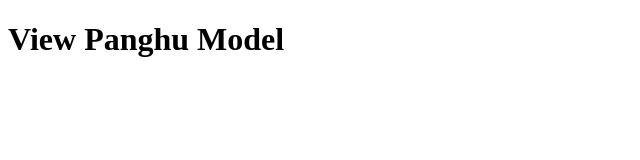
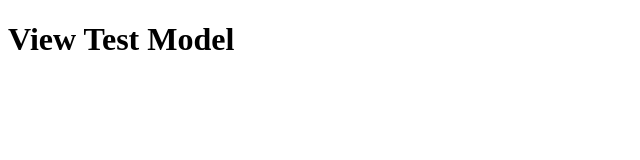
Before and after one commit to sylviasun43/february.github.io, a plain HTML site: page index.html in a window 1280 px wide. Shown: the whole page, without its empty margins (0-640 px from the left). Drawn offline with Linux system fonts and the light colour scheme; some packages are replaced by stand-ins of ours; a script that the page names is missing.

Commit message:
Update index.html

```diff
--- a/index.html
+++ b/index.html
@@ -8,7 +8,7 @@
 <script type="module" src="https://ajax.googleapis.com/ajax/libs/model-viewer/3.4.0/model-viewer.min.js"></script>
 </head>
 <body>
-  <h1>View Panghu Model</h1>
+  <h1>View Test Model</h1>
 
   <!-- Embed Google Model Viewer -->
   <model-viewer
```
